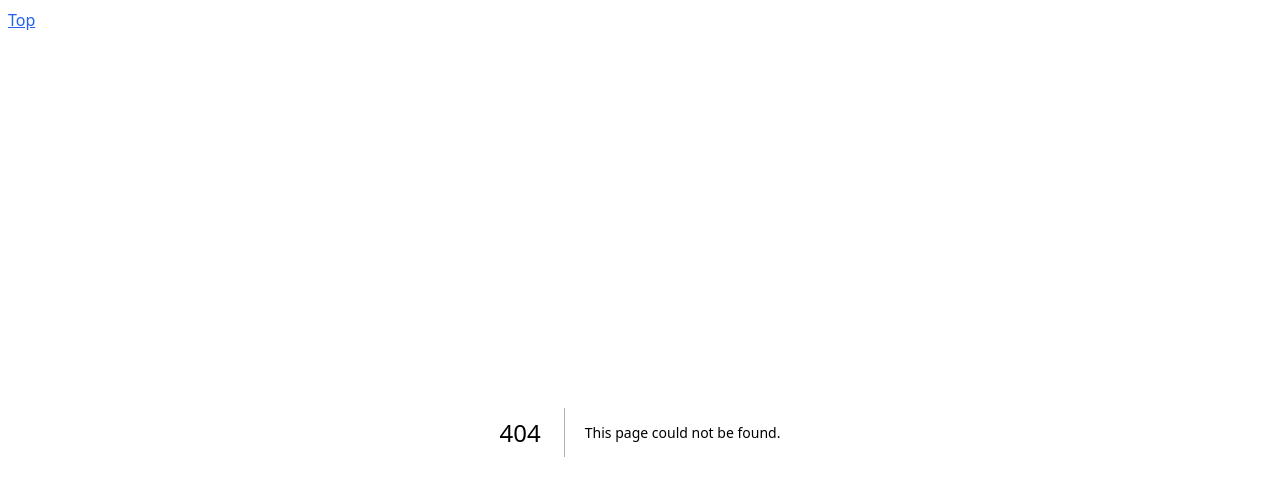
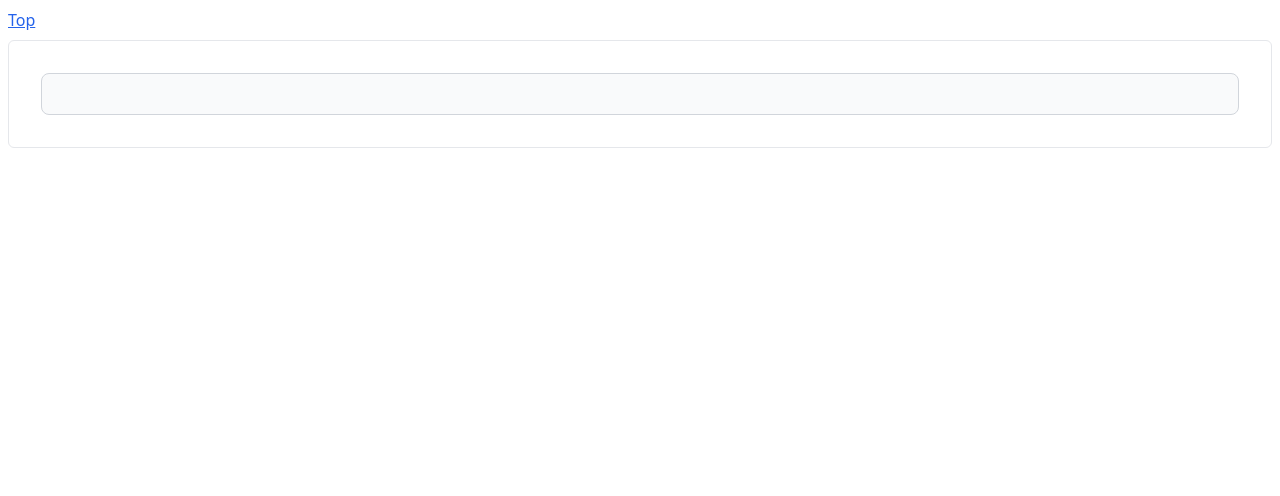
Before and after one commit to KoheiNishino/react19-playground, a Next.js app: page /zodForm in a window 1280 px wide. Before the commit this address had no page. Shown: the top 496 px of the page. Built offline with nearby package versions, Linux system fonts and the light colour scheme.

Commit message:
✨ zodForm

```diff
--- a/package.json
+++ b/package.json
@@ -14,11 +14,14 @@
     "lint:fix": "eslint . --fix"
   },
   "dependencies": {
+    "@hookform/resolvers": "^3.9.1",
     "clsx": "^2.1.1",
     "next": "15.1.0",
     "react": "^19.0.0",
     "react-dom": "^19.0.0",
-    "tailwind-merge": "^2.5.5"
+    "react-hook-form": "^7.54.2",
+    "tailwind-merge": "^2.5.5",
+    "zod": "^3.24.1"
   },
   "devDependencies": {
     "@antfu/eslint-config": "^3.12.0",
--- /dev/null
+++ b/src/app/zodForm/page.tsx
@@ -0,0 +1,63 @@
+'use client'
+
+import { zodResolver } from '@hookform/resolvers/zod'
+import { useForm } from 'react-hook-form'
+import { z } from 'zod'
+
+const schema = z.object({
+  password: z.string().superRefine((val, ctx) => {
+    const messages = []
+    if (val.length < 8) {
+      messages.push('パスワードは8文字以上必要です')
+    }
+    if (!/[A-Z]/.test(val)) {
+      messages.push('大文字を含める必要があります')
+    }
+    if (!/\d/.test(val)) {
+      messages.push('数字を含める必要があります')
+    }
+    if (messages.length > 0) {
+      ctx.addIssue({
+        code: z.ZodIssueCode.custom,
+        message: messages.join('\n'),
+      })
+    }
+  }),
+})
+
+type FormValues = z.infer<typeof schema>
+
+export default function Page() {
+  const {
+    register,
+    formState: { errors },
+    handleSubmit,
+  } = useForm<FormValues>({
+    resolver: zodResolver(schema),
+  })
+
+  const onSubmit = async (data: FormValues) => {
+    try {
+      // eslint-disable-next-line no-console
+      console.log('送信データ:', data)
+    }
+    catch (error) {
+      console.error('エラー:', error)
+    }
+  }
+
+  return (
+    <form className="my-2 rounded-md border p-8" onSubmit={handleSubmit(onSubmit)}>
+      <input className="block w-full rounded-lg border border-gray-300 bg-gray-50 p-2.5 text-sm text-gray-900 focus:border-blue-500 focus:ring-blue-500" {...register('password')} />
+      {errors.password?.message && (
+        <ul>
+          {
+            (errors.password.message).split('\n').map(message => (
+              <li key={message} style={{ color: 'red' }}>{message}</li>
+            ))
+          }
+        </ul>
+      )}
+    </form>
+  )
+};
```
Also changed, not shown: 1 other file (tests, documents, lock files or other folders).
